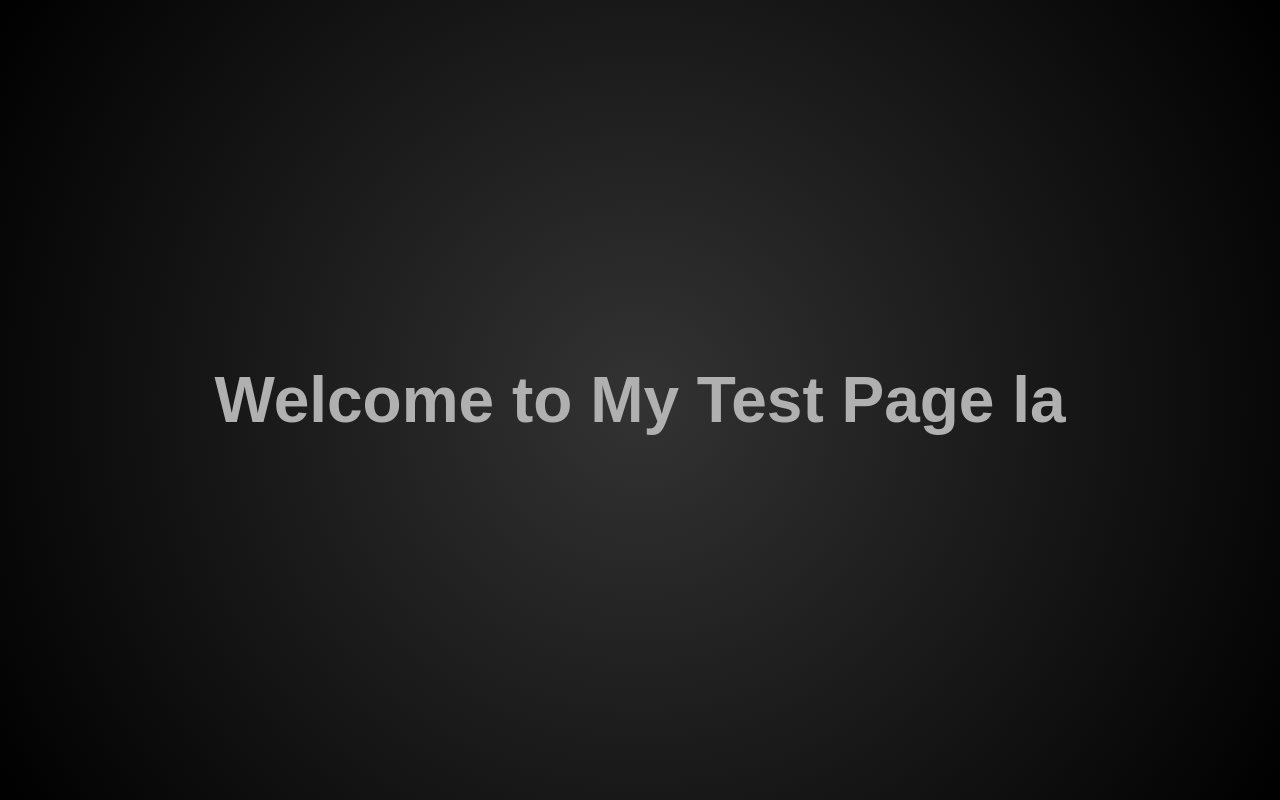
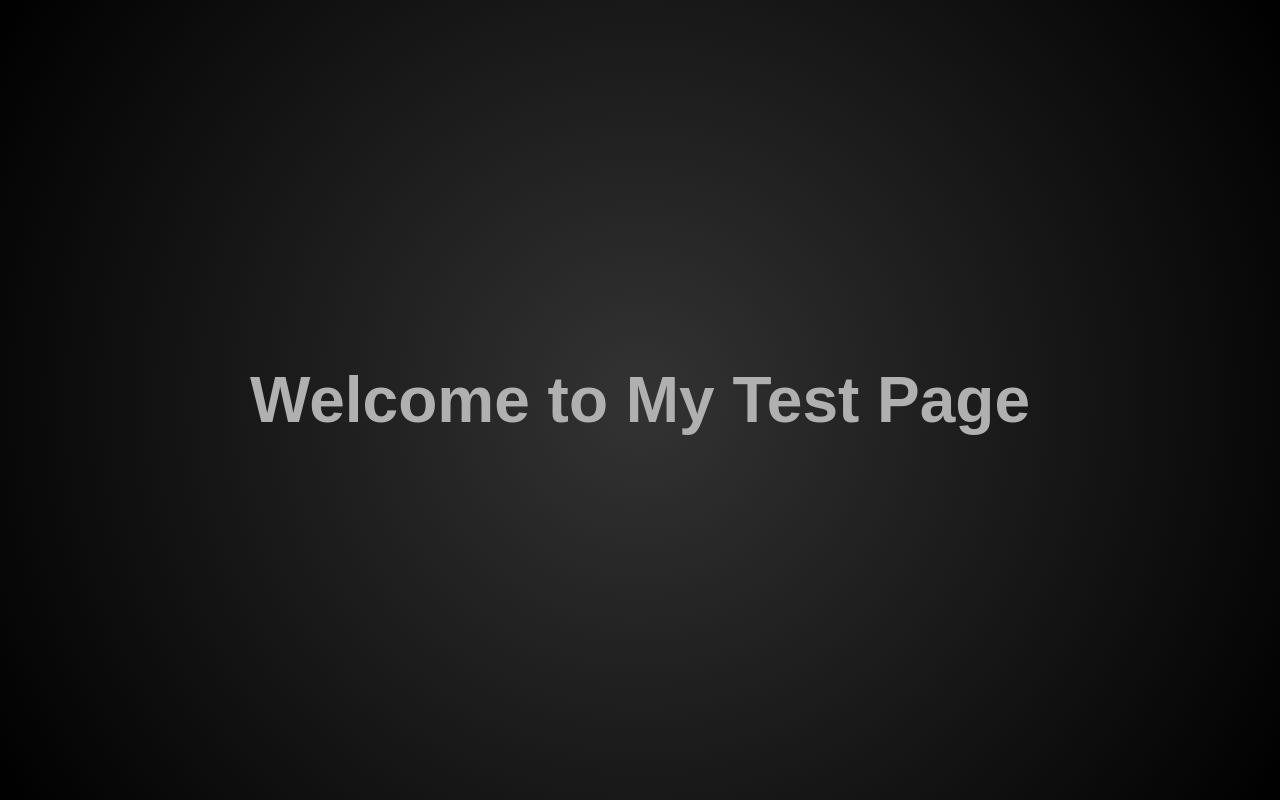
Before and after one commit to ee2k/ee2k.github.io, a plain HTML site: page index.html in a window 1280 px wide. Drawn offline with Linux system fonts and the light colour scheme.

Commit message:
Update index.html

```diff
--- a/index.html
+++ b/index.html
@@ -5,14 +5,13 @@
     <style>
         html {
             height: 100%;
-/*            background-color: #121212;*/
-            background: radial-gradient(circle, #333333 0%, #000000 100%);
+            background-color: #121212;
         }
         body {
             margin: 0; /* Removes default margin */
             padding: 0; /* Removes default padding */
 /*            background-color: #121212;*/
-/*            background: radial-gradient(circle, #333333 0%, #000000 100%);*/
+            background: radial-gradient(circle, #333333 0%, #000000 100%);
             color: #B0B0B0; /* Gray text */
             font-family: Arial, sans-serif; /* Set a default font */
             display: flex;
@@ -29,6 +28,6 @@
     </style>
 </head>
 <body>
-    <h1>Welcome to My Test Page la</h1>
+    <h1>Welcome to My Test Page</h1>
 </body>
 </html>
```
